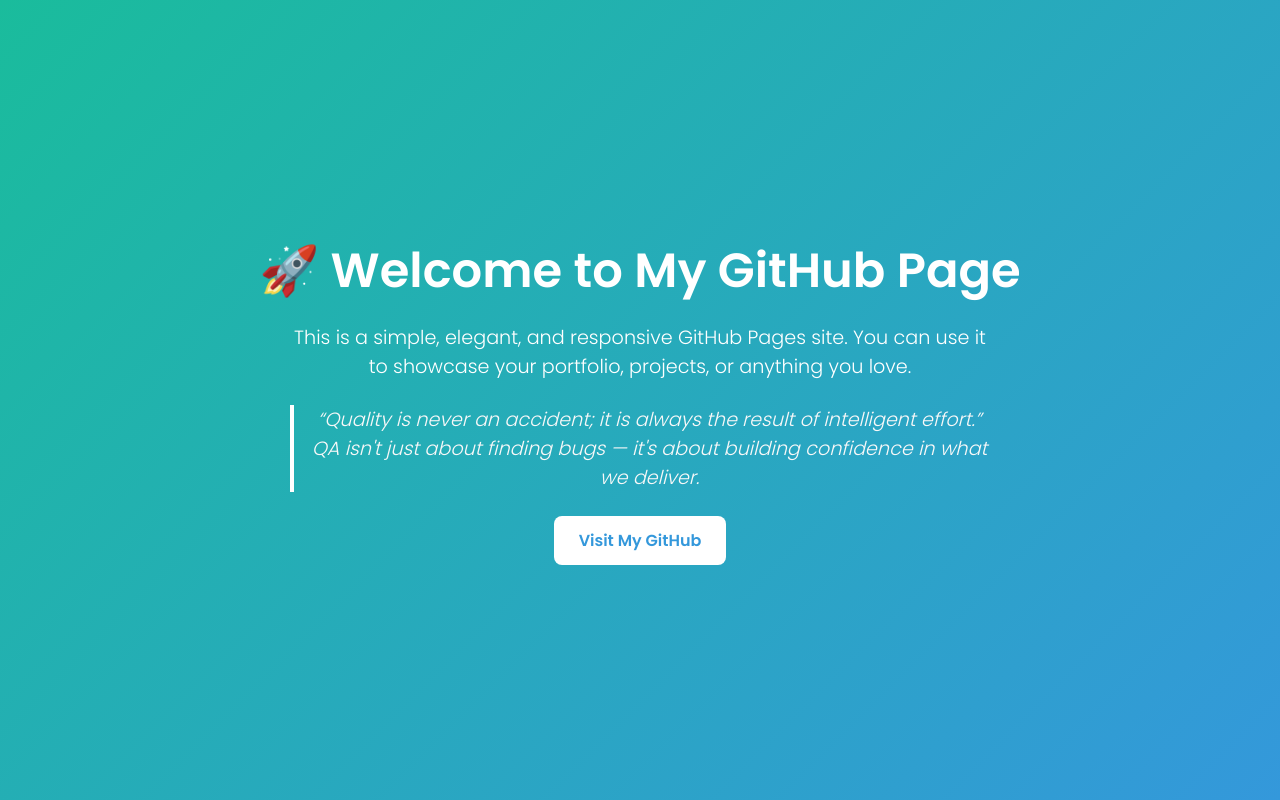
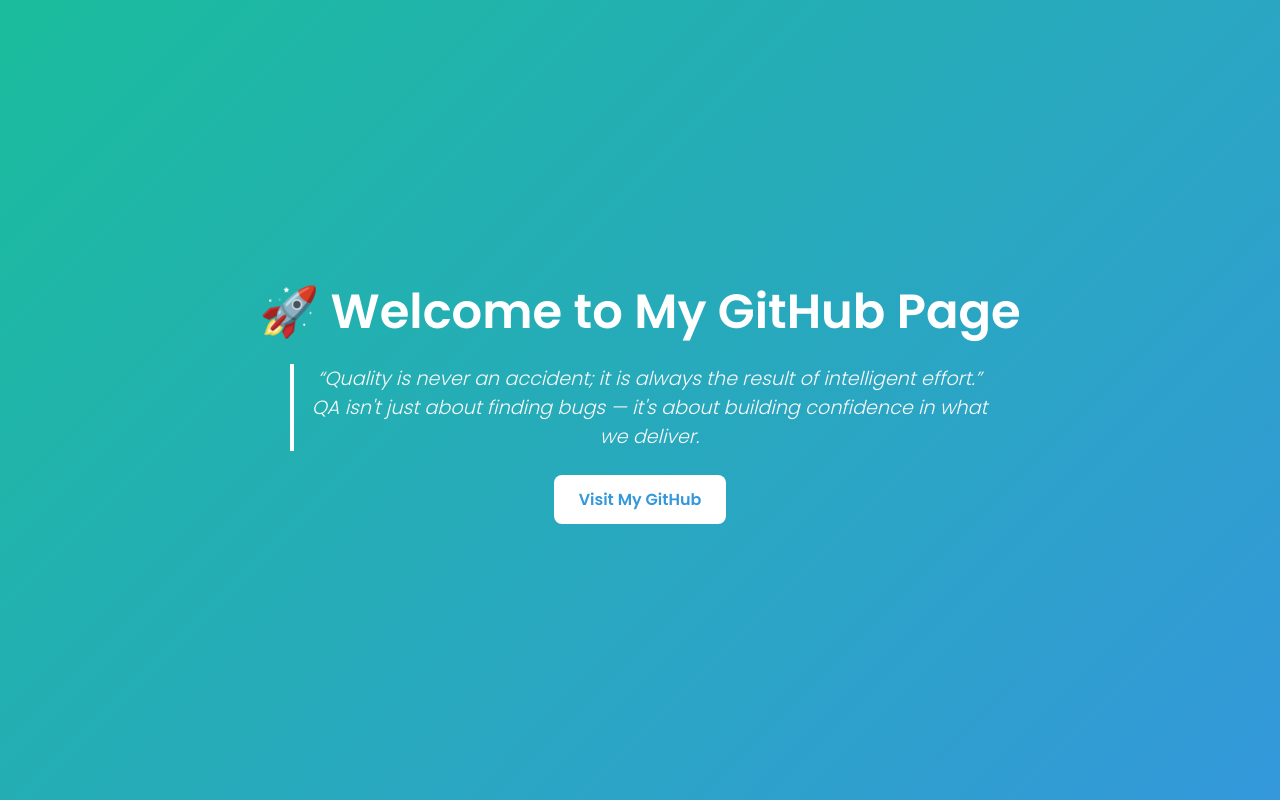
Before and after one commit to yagnesh-vekariya/yagnesh.github.io, a plain HTML site: page index.html in a window 1280 px wide. Drawn offline with Linux system fonts and the light colour scheme.

Commit message:
remove dummy text

```diff
--- a/index.html
+++ b/index.html
@@ -62,7 +62,6 @@
 </head>
 <body>
   <h1>🚀 Welcome to My GitHub Page</h1>
-  <p>This is a simple, elegant, and responsive GitHub Pages site. You can use it to showcase your portfolio, projects, or anything you love.</p>
   <div class="quote">
     “Quality is never an accident; it is always the result of intelligent effort.”<br />
     QA isn't just about finding bugs — it's about building confidence in what we deliver.
```
